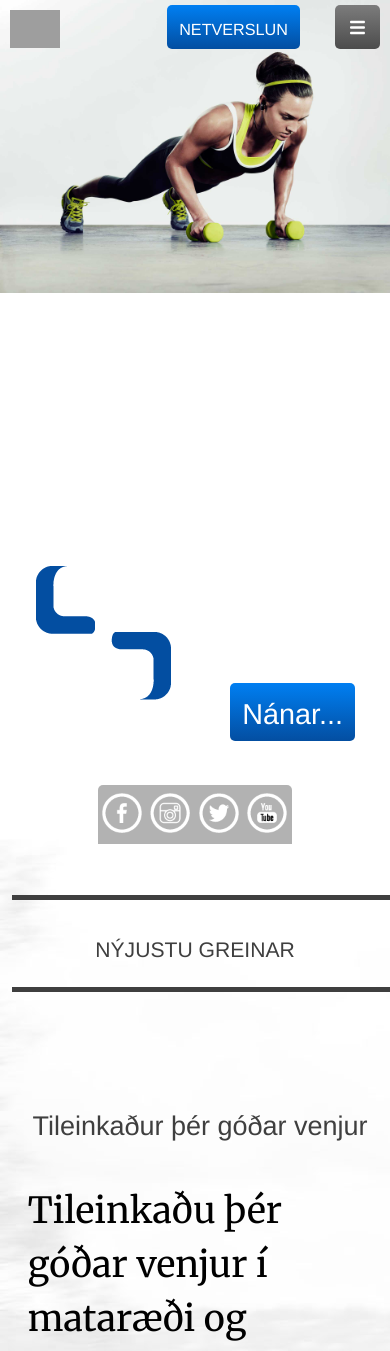
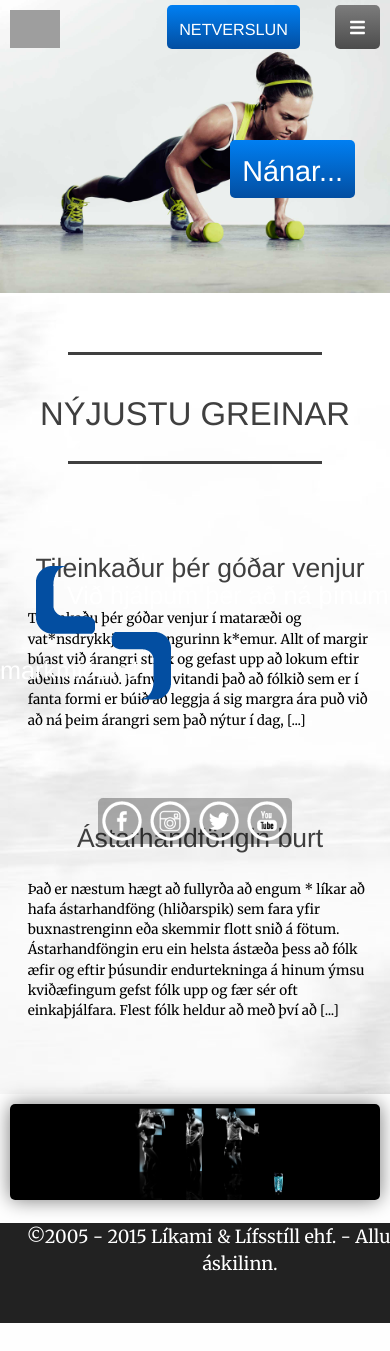
Before and after one commit to strengur/ammilis, a PHP site: page / in a window 390 px wide; the page is wider, and only the part inside the window is pictured. Shown: the top 1351 px of that part. After the commit the page ends 1323 px from the top of that part, so only its background shows below. Run offline with PHP 8.4, Linux system fonts and the light colour scheme; some libraries are stand-ins or nearby versions; grey boxes are pictures that could not be loaded.

Commit message:
Minor changes

```diff
--- a/js/main-java.js
+++ b/js/main-java.js
@@ -9,7 +9,7 @@
 $(".navigation-mobile-menu").click(function() {
 
 	$(".navigation-mobile-menu img").toggle();
-
+	$("header").css("background-color", "#fff").css("transition-duration", "0.5s");
 
 	$(".navigation-mobile-menu-closed").slideToggle("slow");
 
--- a/style.css
+++ b/style.css
@@ -176,16 +176,10 @@
 	background: #555;
 }
 
-.navigation-mobile-menu-closed li:last-child {
-	padding-bottom: 13px;
-	border: none;
-	border-radius: 0 0 5px 5px;
-}
-
 .banners {
 	position: relative;
 	padding-top: 0px;
-	min-height: 100%;
+	min-width: 100%;
 	z-index: 100;
 }
 
@@ -265,15 +259,15 @@
 	margin: auto;
 }
 
+.newest-article>h1 {
+	font-size: 8.42vw;
+}
+
 .article-columns-content h1 {
 	line-height: 1.6em;
 	margin-bottom: 20px;
 	margin-top: 33px;
 	text-align: center;
-}
-
-.newest-article>h1 {
-	font-size: 5.42vw;
 }
 
 .article-columns-logo-left,
@@ -388,6 +382,24 @@
 	}
 }
 
+@media screen and (max-width: 570px) {
+
+	.navigation-mobile-menu-closed li:last-child {
+		padding-bottom: 13px;
+		border: none;
+		border-radius: 0 0 5px 5px;
+	}
+
+
+
+
+
+	.navigation-mobile-menu-closed li {
+		font-size: 1.1em;
+		padding: 10px 0 5px 0;
+	}
+}
+
 @media screen and (max-width: 650px) {
 	header {
 		height: 55px;
@@ -444,7 +456,7 @@
 		margin-left: 50%;
 		left: -97px;
 		width: 194px;
-		height: 56px;
+		height: 43px;
 		background: rgba(0,0,0,0.3);
 		border-radius: 5px 5px 0 0;
 		padding-top: 3px;
@@ -453,7 +465,7 @@
 
 	.social-media-icons img {
 		margin-left: 4px;
-		margin-top: 5px;
+		margin-top: 0px;
 		width: 40px;
 	}
 
@@ -471,7 +483,7 @@
 	.navigation-mobile {
 		position: absolute;
 		top: 25px;
-		right: 15px;
+		right: 0px;
 	}
 
 	.navigation-mobile-menu {
@@ -503,24 +515,42 @@
 
 }
 
-@media screen and (max-width: 734px) {
+@media screen and (max-width: 778px) {
 
 	.banner-button {
 		position: absolute;
-
 		z-index: 1000;
 	}
 
 	.article-column-one h1,
 	.article-column-two h1,
 	.article-column-three h1 {
-		font-size: 1.5em;
+		font-size: 6.8vw;
 	}
 
 	.article-columns-logo-left,
 	.article-columns-logo-right {
 		display: none;
 	}
+
+	.article-columns-border-top,
+	.article-columns-border-bottom {
+		width: 65vw;
+	}
+
+	.article-columns-border-top {
+		border-top: 3px #3f3f3f solid;
+	}
+
+	.article-columns-border-bottom {
+		border-bottom: 3px #3f3f3f solid;
+		margin-bottom: 10px;
+	}
+
+	.article-columns-content p {
+		font-size: 0.75em;
+	}
+
 }
 
 
@@ -558,6 +588,10 @@
 	.navigation li:last-child {
 		border-bottom: 0px;
 		padding: 0px 5px 5px 5px;
+	}
+
+	.navigation-online-store {
+		font-size: 20px;
 	}
 
 	.banner-button {
```
